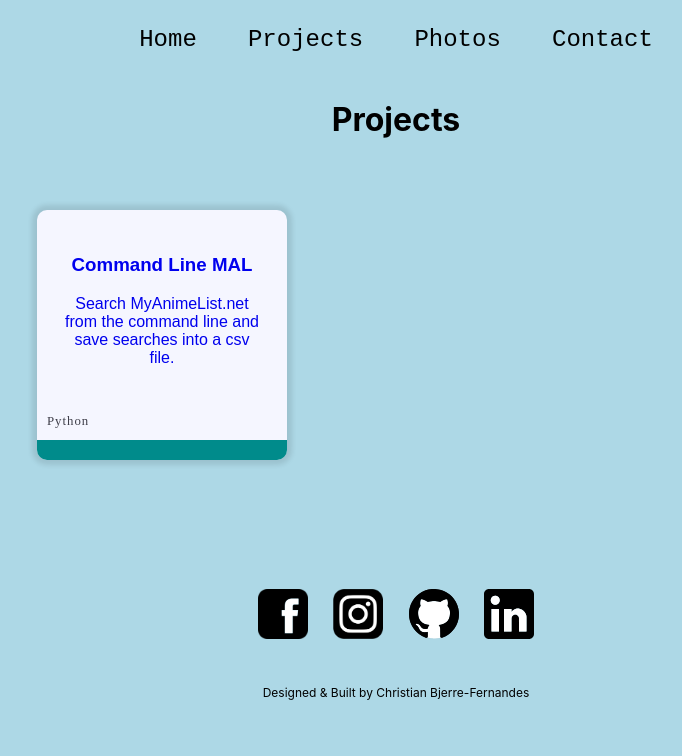
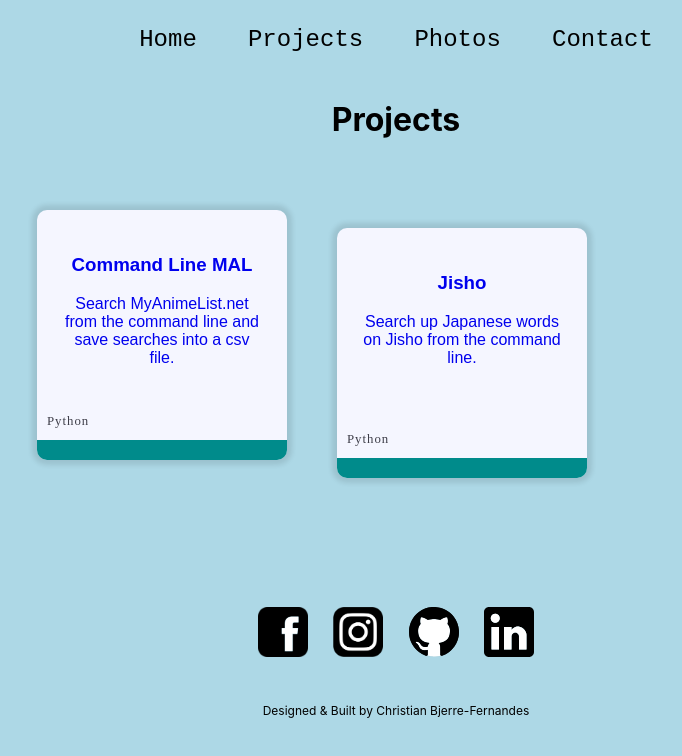
Before and after one commit to chrisfernandes18/my-app, a React (Create React App) app: page /projects in a window 1280 px wide. Shown: the top 756 px of the page, without its empty margins (244-926 px from the left). Built offline with nearby package versions, Linux system fonts and the light colour scheme.

Commit message:
added new project

```diff
--- a/src/Projects.js
+++ b/src/Projects.js
@@ -18,8 +18,19 @@ function Projects(props) {
                         <div className="bottom"></div>
                     </div>
                 </a>
+                <a href="https://github.com/chrisfernandes18/Jisho" target="blank_" rel="noopener noreferrer">
+                    <div className="card-container">
+                        <h3>Jisho</h3>
+                        <p>Search up Japanese words on Jisho from the command line.</p>
+                        <div className="tech-container">
+                            <hl>
+                                Python
+                            </hl>
+                        </div>
+                        <div className="bottom"></div>
+                    </div>
+                </a>
             </div>
-
         </div>
     )
 }
```
